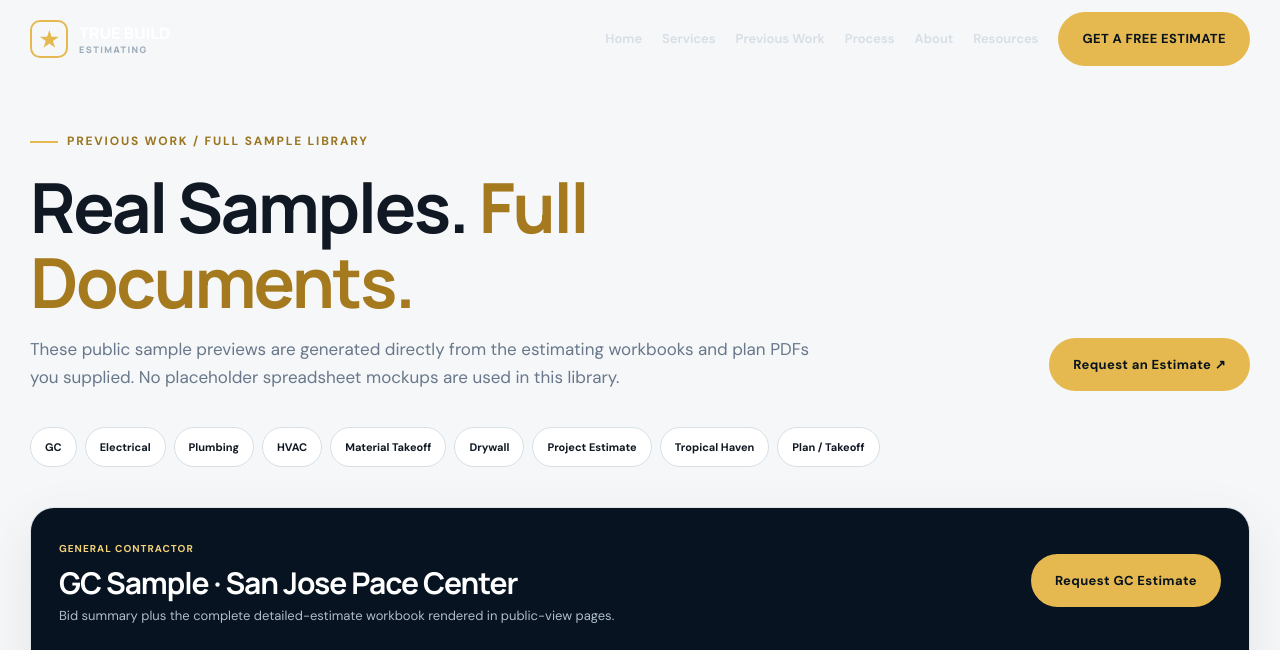
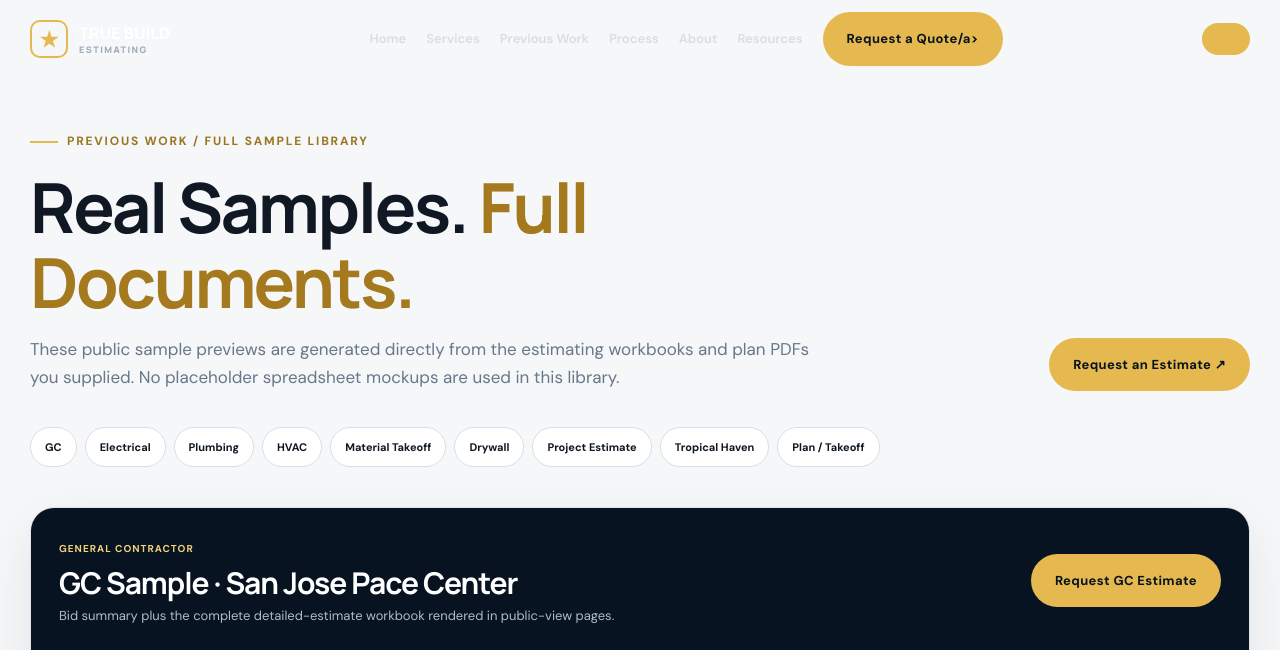
Before and after one commit to hazeltruebuildestimation2-alt/truebuildestimationllc.pro, a plain HTML site: page samples.html in a window 1280 px wide. Shown: the top 650 px of the page. Drawn offline with Linux system fonts and the light colour scheme.

Commit message:
Update samples.html

```diff
--- a/samples.html
+++ b/samples.html
@@ -48,7 +48,7 @@
  <div class="container nav">
   <a class="logo" href="index.html" aria-label="True Build Estimation home"><span class="logo-mark"></span><span>TRUE BUILD<small>ESTIMATING</small></span></a>
   <nav class="navlinks" aria-label="Main navigation">
-   <a href="index.html">Home</a><a href="index.html#services">Services</a><a href="./samples.html">Previous Work</a><a href="index.html#process">Process</a><a href="index.html#about">About</a><a href="index.html#resources">Resources</a><a class="btn btn-gold" href="./contact.html">GET A FREE ESTIMATE</a>
+   <a href="index.html">Home</a><a href="index.html#services">Services</a><a href="./samples.html">Previous Work</a><a href="index.html#process">Process</a><a href="index.html#about">About</a><a href="index.html#resources">Resources</a><a class="btn btn-gold" href="./contact.html">Request a Quote/a>
   </nav>
   <a class="menu" href="index.html">←</a>
  </div>
@@ -173,7 +173,7 @@
  <div class="library-bottom">
   <h2>Need an Estimate Like These?</h2>
   <p>Send your plans, project details and scope information to the True Build Estimation team.</p>
-  <a class="btn btn-gold" href="./contact.html">Get a Free Estimate ↗</a>
+  <a class="btn btn-gold" href="./contact.html">Request a Quote ↗</a>
  </div>
 </div>
 </main>
@@ -184,7 +184,7 @@
     <div class="footer-brand"><a class="logo" href="index.html"><span class="logo-mark"></span><span>TRUE BUILD<small>ESTIMATING</small></span></a><p>Professional construction estimating and quantity takeoff services for contractors, subcontractors, builders, developers, and construction professionals.</p></div>
     <div><h4>SERVICES</h4><a href="index.html#services">Quantity Takeoffs</a><a href="index.html#services">Material Takeoffs</a><a href="index.html#services">Cost Estimating</a><a href="index.html#services">Bid Preparation</a><a href="index.html#services">Electrical Estimating</a><a href="index.html#services">Plumbing Estimating</a></div>
     <div><h4>COMPANY</h4><a href="index.html#about">About</a><a href="index.html#why">Why True Build</a><a href="index.html#process">Our Process</a><a href="index.html#portfolio">Previous Work</a><a href="index.html#resources">FAQ</a></div>
-    <div><h4>RESOURCES</h4><a href="index.html#resources">Estimating Insights</a><a href="./samples.html">Sample Library</a><a href="index.html#takeoff">Takeoff Demo</a><a class="btn btn-gold" style="margin-top:13px" href="./contact.html">GET A FREE ESTIMATE</a></div>
+    <div><h4>RESOURCES</h4><a href="index.html#resources">Estimating Insights</a><a href="./samples.html">Sample Library</a><a href="index.html#takeoff">Takeoff Demo</a><a class="btn btn-gold" style="margin-top:13px" href="./contact.html">Request a Quote</a></div>
   </div>
   <div class="footer-contact">
    <div class="footer-contact-intro"><div class="eyebrow" style="color:#d9b957">Contact True Build</div><h3>Talk to the Estimating Team.</h3><p>Serving contractors nationwide from Los Angeles, California.</p></div>
```
